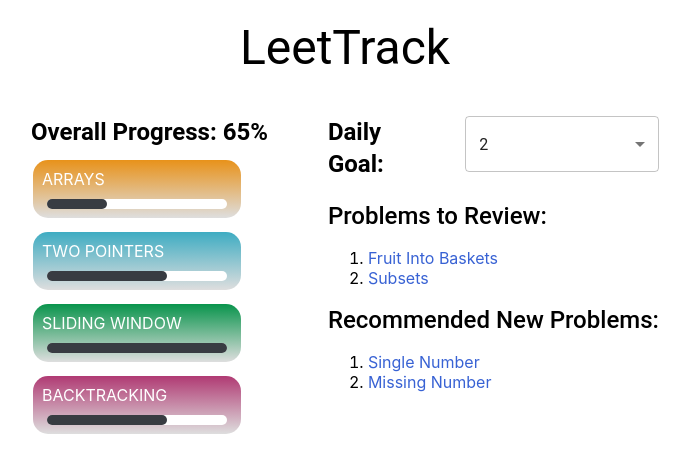
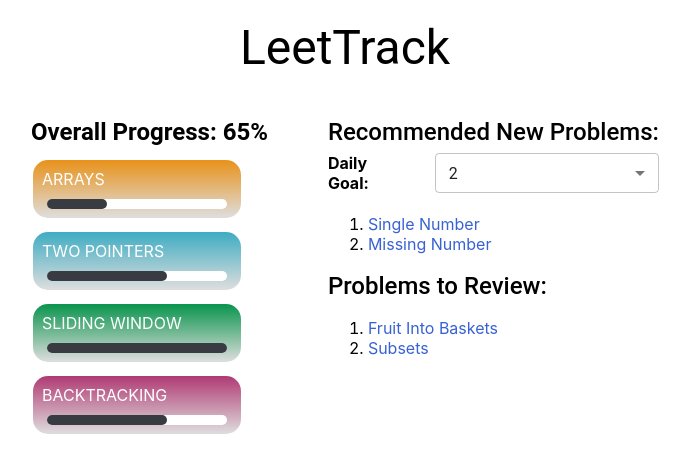
Before and after one commit to 397-f21/coffee-leettrack, a React (Create React App) app: page / in a window 1280 px wide. Shown: the top 472 px of the page, without its empty margins (295-985 px from the left). Built offline with nearby package versions, Linux system fonts and the light colour scheme.

Commit message:
recommand new item

```diff
--- a/src/App.js
+++ b/src/App.js
@@ -164,10 +164,16 @@ function App() {
               category={categories[categoryName]}/>
           ))}
         </div>
-        <div id="problems-list">
+        <div>
+          <div className="new-qestion">
+          <Typography variant="h5" sx={{ fontWeight: 'medium' }}>
+           Recommended New Problems:
+          </Typography>
           <div className="problem-list-header">
-            <Typography variant="h5" sx={{ fontWeight: 'bold' }}> Daily Goal:</Typography>
-              <FormControl fullWidth>
+            <Typography variant="h8" sx={{ fontWeight: 'bold' }}>
+            Daily Goal:
+            </Typography>
+              <FormControl fullWidth size={"small"}>
                 <Select
                   value={dailyGoal}
                   onChange={handleDailyGoal}
@@ -183,8 +189,15 @@ function App() {
                     ))}
                 </Select>
               </FormControl>
+              </div>
+              <ol>
+                {newProblems.map((question) =>
+                  <li key={question.id}>
+                    <a href={question.url}>{question.name}</a>
+                  </li>
+                )}
+              </ol>
           </div >
-          <br/>
           <div>
             <div id="reviewProblems">
               <Typography variant="h5" sx={{ fontWeight: 'medium' }}> Problems to Review:</Typography>
@@ -196,20 +209,9 @@ function App() {
                 )}
               </ol>
             </div>
-            <div id="newProblems">
-              <Typography variant="h5" sx={{ fontWeight: 'medium' }}> Recommended New Problems:</Typography>
-              <ol>
-                {newProblems.map((question) =>
-                  <li key={question.id}>
-                    <a href={question.url}>{question.name}</a>
-                  </li>
-                )}
-              </ol>
-            </div>
           </div>
         </div>
-
-      </div>
+    </div>
 
     </div>
   );
--- a/src/index.css
+++ b/src/index.css
@@ -35,10 +35,16 @@ code {
   gap: 10px;
   justify-content: flex-start;
 }
+.new-qestion {
+  display: flex;
+  flex-direction: column;
+  gap: 5px;
+}
 
 .problem-list-header{
   display: flex;
-  gap: 70px;
+  gap: 50px;
+  justify-content: center;
 }
 a{
   text-decoration: none;
```
